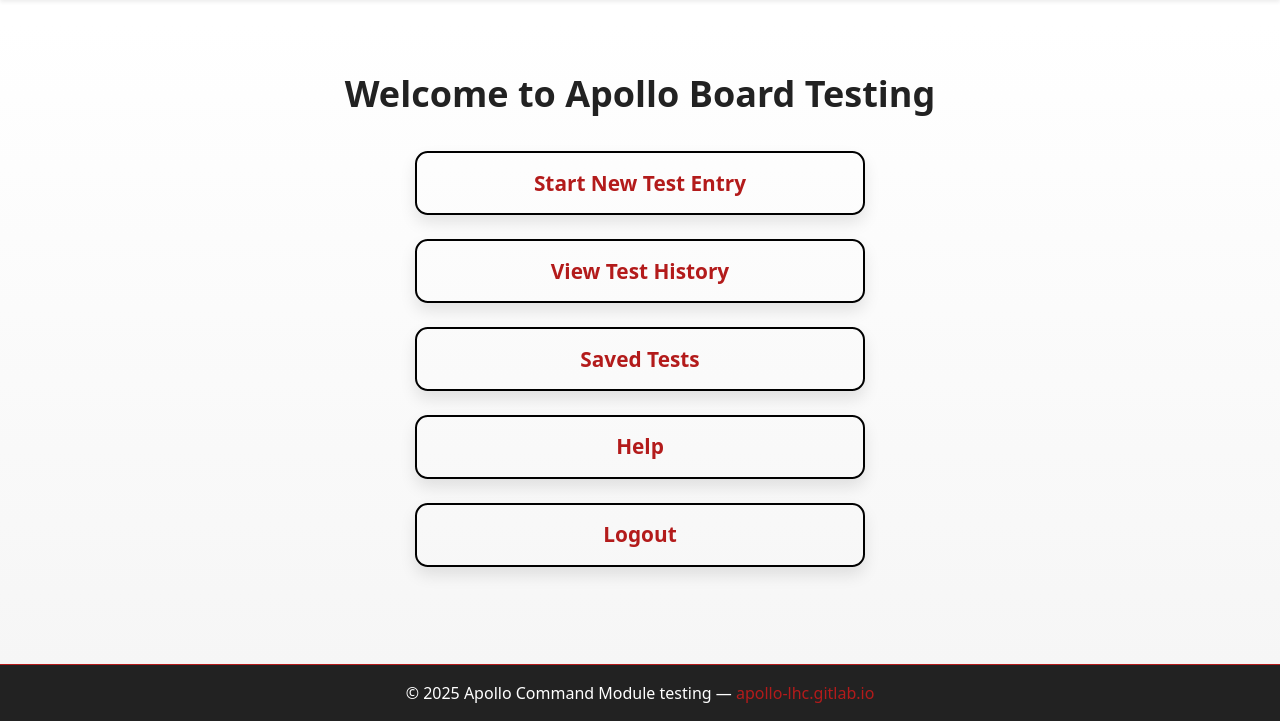
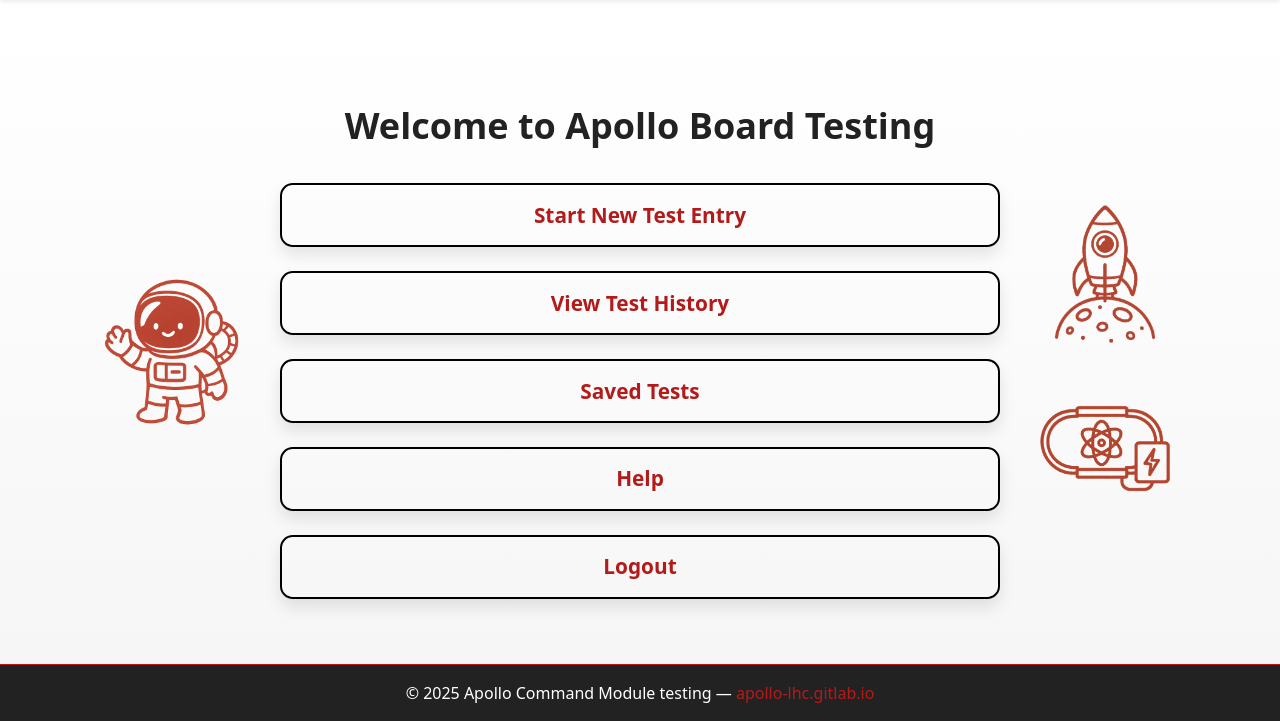
Before and after one commit to apollo-lhc/cm_testing_webapp, a Flask app: page / in a window 1280 px wide. Shown: the part 146-867 px from the top of the page. Run offline with Flask 3, Linux system fonts and the light colour scheme; the visitor is signed in with stand-in values (Sample User, id 1); some libraries are stand-ins or nearby versions.

Commit message:
added graphics to home page and fixed save forms

```diff
--- a/templates/dashboard.html
+++ b/templates/dashboard.html
@@ -1,4 +1,5 @@
 {% extends "base.html" %}
+{% block page_title %}Apollo CM Testing Saved Forms{% endblock %}
 {% block title %}My In Progress Forms{% endblock %}
 
 {% block content %}
--- a/templates/index.html
+++ b/templates/index.html
@@ -1,13 +1,9 @@
-
-<!-- new help page -->
-
-
 {% extends "base.html" %}
 {% block title %}Home{% endblock %}
 {% block page_title %}Apollo CM Testing Home{% endblock %}
 {% block content %}
 <style>
-  /* Solid red top banner */
+  /* Top banner */
   header.bg-primary {
     background: #B31B1B !important;
     box-shadow: 0 3px 10px rgba(0, 0, 0, 0.25);
@@ -34,24 +30,22 @@
     letter-spacing: 0.5px;
     text-shadow: 0 1px 3px rgba(0, 0, 0, 0.4);
   }
-  /* Gradient page background */
+
+  /* Page background */
   main {
     background: linear-gradient(to bottom, #ffffff, #f6f6f6);
     padding-top: 2rem;
     padding-bottom: 3rem;
     min-height: 80vh;
   }
-  /* Section styling */
-  .homepage-wrapper {
-    margin-top: 1rem;
-  }
+
+  /* Button section */
   .homepage-title {
     font-weight: 600;
     font-size: 2.25rem;
     margin-bottom: 2.25rem;
     color: #222;
   }
-  /* Button style */
   .custom-btn {
     transition: transform 0.25s ease, background-color 0.25s ease, color 0.25s ease;
     border-radius: 0.8rem;
@@ -66,14 +60,12 @@
     color: white !important;
     border-color: #B31B1B !important;
   }
-  /* Responsive button grid */
   .button-grid {
-    max-width: 450px;
-    margin: 0 auto;
     display: grid;
     gap: 1.5rem;
   }
-    /* Fully fix header container white box */
+
+  /* Reset base containers */
   header.bg-primary .container {
     background: transparent !important;
     box-shadow: none !important;
@@ -85,8 +77,6 @@
     align-items: center;
     justify-content: center;
   }
-
-    /* Override base.html white containers and cards */
   main .container,
   main .container .card,
   main .container.bg-light {
@@ -95,8 +85,27 @@
     border: none !important;
     color: inherit !important;
   }
+
+  /* Margin illustrations */
+  .margin-illustrations img {
+    opacity: 0.95;
+  }
+
+  .spaced-stack > img + img {
+    margin-top: 3.5rem; /* increased spacing here*/
+  }
 </style>
-<div class="text-center homepage-wrapper">
+
+<!-- Main content row with margin images and button grid -->
+<div class="container mt-5">
+  <div class="row align-items-center margin-illustrations">
+    <!-- Left: Astronaut -->
+    <div class="col-md-2 text-center">
+      <img src="{{ url_for('static', filename='images/astronaut.png') }}" alt="Astronaut" class="img-fluid" style="max-height: 240px;"> <!--here for height-->
+    </div>
+
+    <!-- Center: Title + Buttons -->
+    <div class="col-md-8 text-center">
       <h2 class="homepage-title">Welcome to Apollo Board Testing</h2>
       <div class="button-grid">
         <a href="{{ url_for('restart_forms') }}" class="btn btn-outline-red btn-lg custom-btn">Start New Test Entry</a>
@@ -106,4 +115,12 @@
         <a href="/logout" class="btn btn-outline-red btn-lg custom-btn">Logout</a>
       </div>
     </div>
+
+    <!-- Right: Rocket and Accelerator -->
+    <div class="col-md-2 d-flex flex-column align-items-center spaced-stack">
+      <img src="{{ url_for('static', filename='images/rocket.png') }}" alt="Rocket" class="img-fluid" style="max-height: 180px;"><!--here for height-->
+      <img src="{{ url_for('static', filename='images/accelerator.png') }}" alt="Accelerator" class="img-fluid" style="max-height: 180px;"><!--here for height-->
+    </div>
+  </div>
+</div>
 {% endblock %}
```
Also changed, not shown: static/images/accelerator.png (added), static/images/astronaut.png (added), static/images/redastronaut.png (added), static/images/rocket.png (added), 6 other files. Lines whose indentation alone changed are shown as unchanged.
